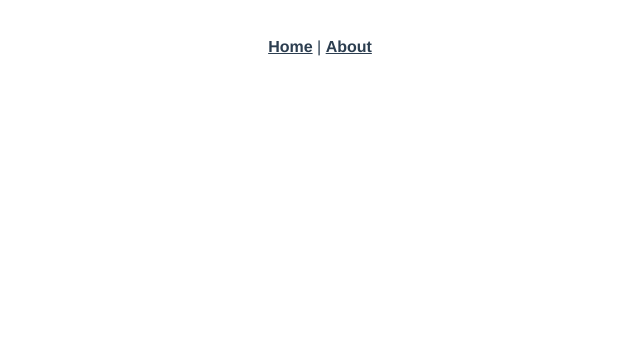
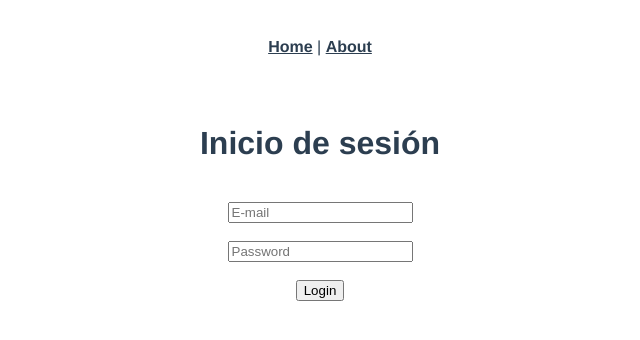
Before and after one commit to rsdibella/flitter-crash-frontend, a Vue app in the folder flitter/: page /#/login in a window 1280 px wide. Before the commit this address had no page. Shown: the top 340 px of the page, without its empty margins (320-960 px from the left). Built offline with nearby package versions, Linux system fonts and the light colour scheme.

Commit message:
Creada vista simple de login. Al meter mail y password los valores introducidos se guardan en el objeto "credentials".

```diff
--- a/flitter/src/router/index.js
+++ b/flitter/src/router/index.js
@@ -1,19 +1,12 @@
 import { createRouter, createWebHashHistory } from 'vue-router'
-import HomeView from '../views/HomeView.vue'
+/* import haveRoleGuard from './role-guards'; */
+
 
 const routes = [
   {
-    path: '/',
-    name: 'home',
-    component: HomeView
-  },
-  {
-    path: '/about',
-    name: 'about',
-    // route level code-splitting
-    // this generates a separate chunk (about.[hash].js) for this route
-    // which is lazy-loaded when the route is visited.
-    component: () => import(/* webpackChunkName: "about" */ '../views/AboutView.vue')
+    path: '/login',
+    name: 'loginView',
+    component: () => import(/* webpackChunkName: "loginView" */ '../views/LoginView.vue')
   }
 ]
 
--- a/flitter/src/store/login/index.js
+++ b/flitter/src/store/login/index.js
@@ -1,11 +1,13 @@
 
 import state from "./state";
 import getters from "./getters";
+import mutations from "./mutations";
 
 const loginModule = {
     namespaced: true,
     state,
-    getters
+    getters,
+    mutations
 }
 
 export default loginModule
--- /dev/null
+++ b/flitter/src/views/LoginView.vue
@@ -0,0 +1,65 @@
+<template>
+    <br />
+    <div>
+      <h1>Inicio de sesión</h1>
+    </div>
+    <br />
+    <div class="login-form">
+      <form>
+        <div>
+          <input type="email" placeholder="E-mail" v-model="credentials.email" required>
+        </div>
+        <br />
+        <div>
+          <input type="password" placeholder="Password" v-model="credentials.password" required>
+        </div>
+        <br />
+        <div id="lower">
+            <input type="submit" value="Login" @click="showCredentials">
+        </div>
+      </form>
+    </div>
+ </template>
+
+<script>
+
+  import { defineComponent, ref } from 'vue';
+
+  export default defineComponent({
+    name: 'loginView',
+    components: {
+
+    },
+
+  setup() {
+
+    const email = ref(null)
+    const password = ref(null)
+
+    const credentials = ref({
+      email: null,
+      password: null
+    })
+
+    const showCredentials = () => console.log(credentials)
+
+    return {
+      email,
+      password,
+      credentials,
+      showCredentials
+    }
+  }
+});
+
+
+</script>
+
+<style scoped>
+
+.login-form {
+  display: flex;
+  flex-direction: column;
+}
+
+</style>
```
Also changed, not shown: flitter/src/composables/useLogin.js (added, +20 -0 lines).
